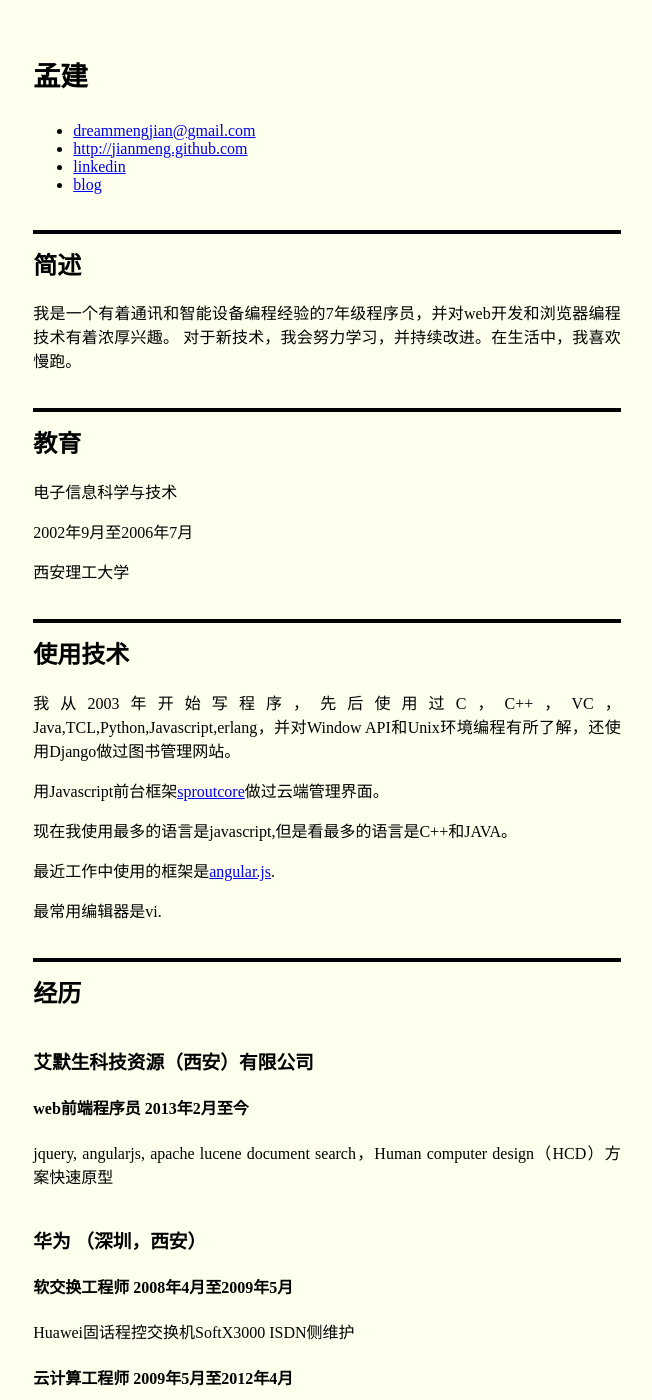
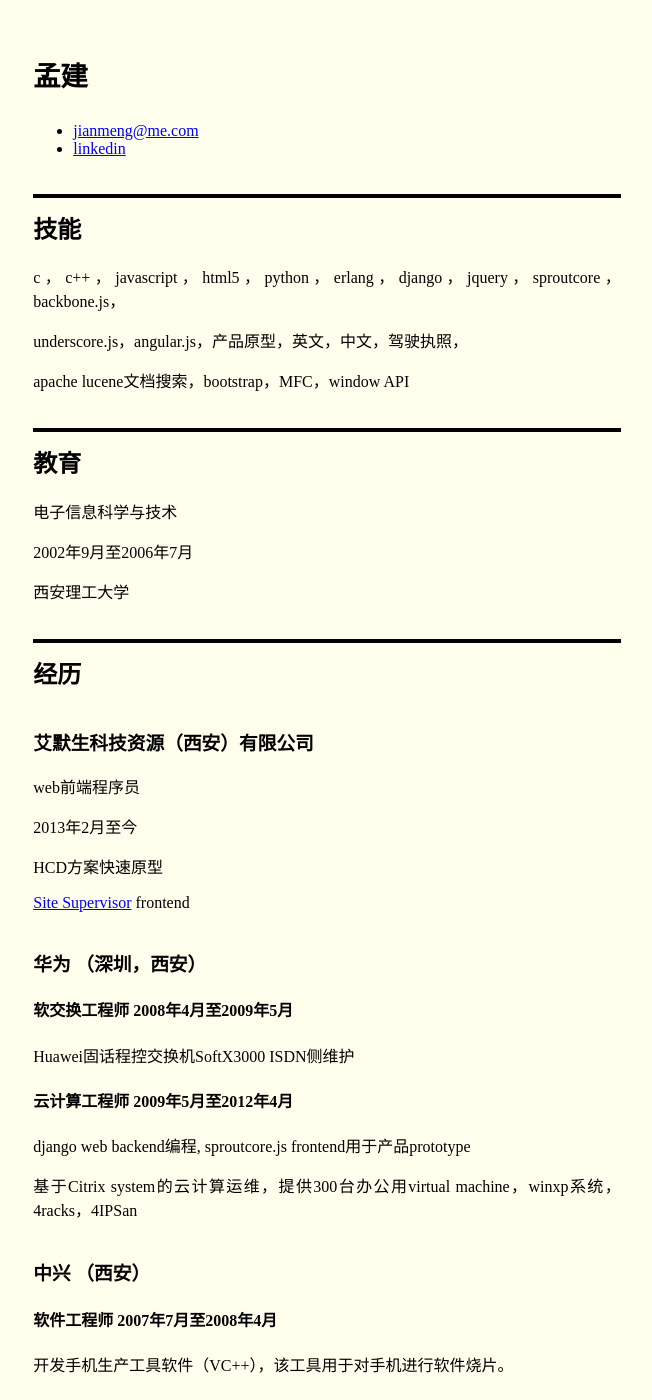
Before and after one commit to JianMeng/jianmeng.github.com, a Jekyll site: the page built from _posts/2013-01-04-Resume-CN.md, in a window 1280 px wide and 1400 px high. Shown: the whole window, without its empty margins (313-965 px from the left). Built offline with Jekyll 4.4.1, drawn with Linux system fonts in a browser that asks for light colours.

Commit message:
modify email address

```diff
--- a/_posts/2013-01-04-Resume-CN.md
+++ b/_posts/2013-01-04-Resume-CN.md
@@ -7,14 +7,15 @@ fuzzydate: January 2013
 
 # 孟建
 
-* <dreammengjian@gmail.com>
-* <http://jianmeng.github.com>
+* <jianmeng@me.com>
 * [linkedin](http://www.linkedin.com/pub/jian-meng/41/927/449)
-* [blog](http://jianmeng.github.com/)
 
-## 简述
-我是一个有着通讯和智能设备编程经验的7年级程序员，并对web开发和浏览器编程技术有着浓厚兴趣。
-对于新技术，我会努力学习，并持续改进。在生活中，我喜欢慢跑。
+## 技能
+c，c++，javascript，html5，python，erlang，django，jquery，sproutcore，backbone.js，
+
+underscore.js，angular.js，产品原型，英文，中文，驾驶执照，
+
+apache lucene文档搜索，bootstrap，MFC，window API
 
 ## 教育
 电子信息科学与技术
@@ -23,25 +24,19 @@ fuzzydate: January 2013
 
 西安理工大学
 
-## 使用技术
-我从2003年开始写程序，先后使用过C，C++，VC，Java,TCL,Python,Javascript,erlang，并对Window
-API和Unix环境编程有所了解，还使用Django做过图书管理网站。
-
-用Javascript前台框架[sproutcore](http://www.sproutcore.com)做过云端管理界面。
-
-现在我使用最多的语言是javascript,但是看最多的语言是C++和JAVA。
-
-最近工作中使用的框架是[angular.js](https://angularjs.org).
-
-最常用编辑器是vi.
 
 ## 经历
 
 ### 艾默生科技资源（西安）有限公司
 
-#### web前端程序员 2013年2月至今
-jquery, angularjs, apache lucene document search，Human computer
-design（HCD）方案快速原型
+web前端程序员
+
+2013年2月至今
+
+HCD方案快速原型
+
+ [Site Supervisor](http://www.emersonclimate.com/en-us/Brands/Emerson/Emerson-Retail-Solutions/C-Stores/Introducing-ecoSYS/Pages/introducing-ecosys.aspx) frontend
+
 
 ### 华为  （深圳，西安）
 
```
Also changed, not shown: _posts/2013-01-08-Resume-EN.md (+10 -11 lines).
